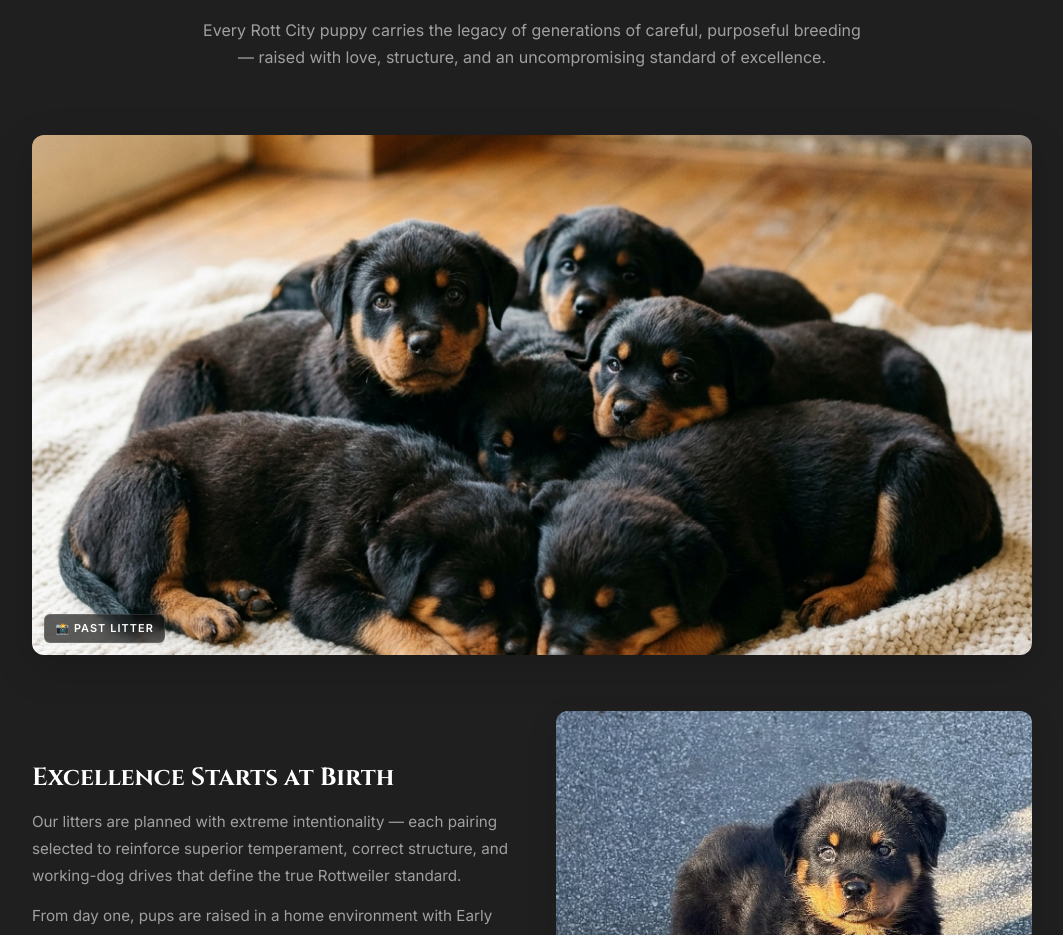
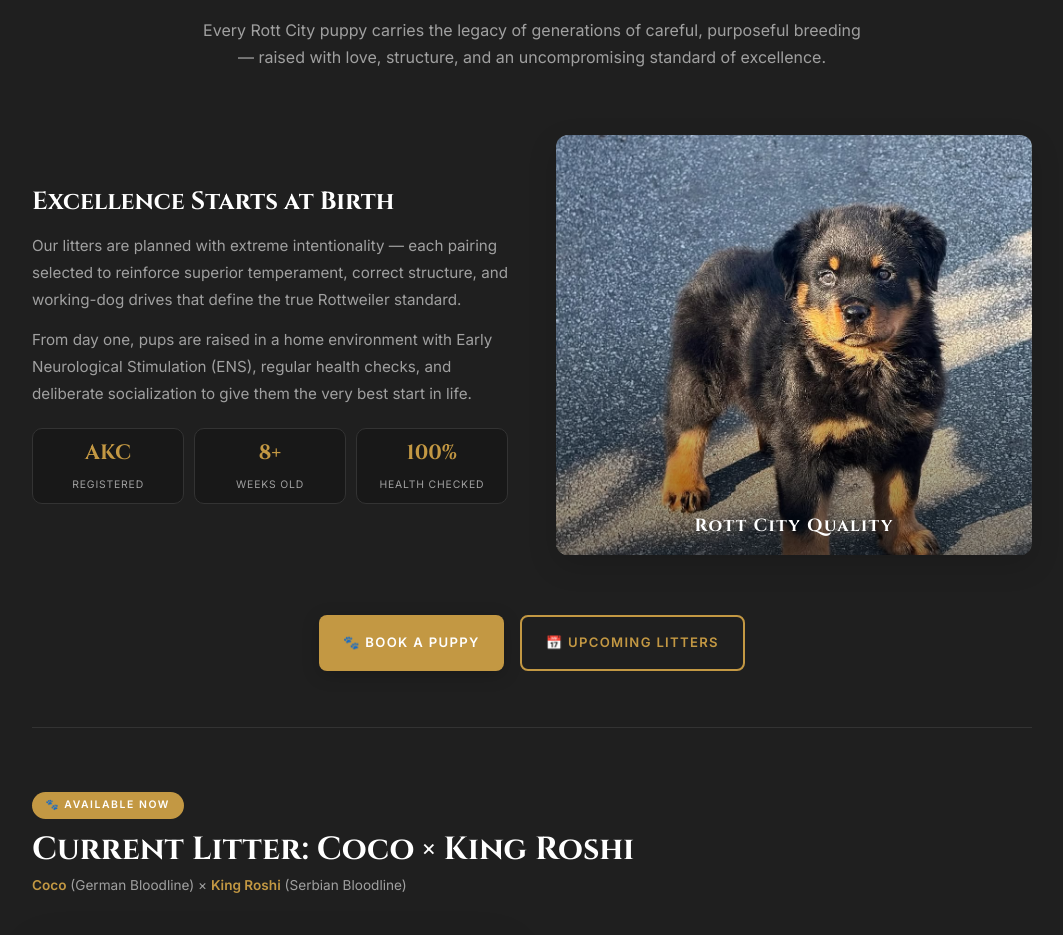
Before and after one commit to desirexr/rottcityrottweilers, a React (Vite) app: page / in a window 1280 px wide. Shown: the part 2460-3395 px from the top of the page, without its empty margins (108-1171 px from the left). Built offline with nearby package versions, Linux system fonts and the light colour scheme.

Commit message:
Remove first image (group photo) from litter section

```diff
--- a/src/components/Puppies.jsx
+++ b/src/components/Puppies.jsx
@@ -1,4 +1,3 @@
-import litterGroup from '../assets/litter-group.png';
 import litterPup from '../assets/litter-pup.jpg';
 import cocoRoshiLitter from '../assets/litter-coco-roshi.jpg';
 
@@ -266,11 +265,7 @@ export default function Puppies() {
       {/* ── Content ── */}
       <div className="pups-content">
 
-        {/* Group Photo */}
-        <div className="pups-group-img-wrap">
-          <img src={litterGroup} alt="Past litter of Rott City Rottweiler puppies" className="pups-group-img" />
-          <span className="pups-group-badge">📸 Past Litter</span>
-        </div>
+
 
         {/* Writeup + Single Photo */}
         <div className="pups-writeup">
```
